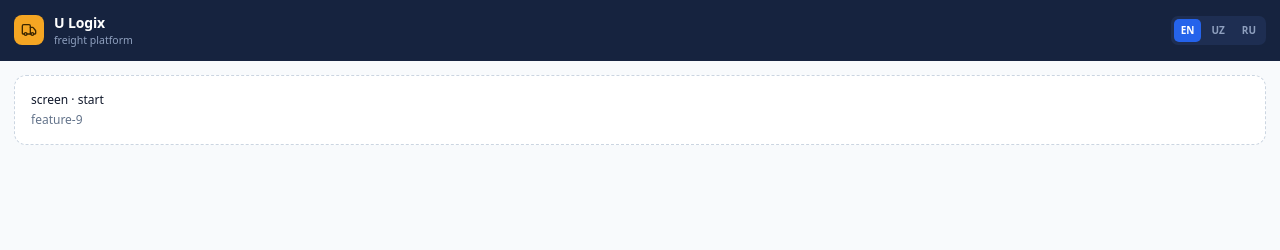
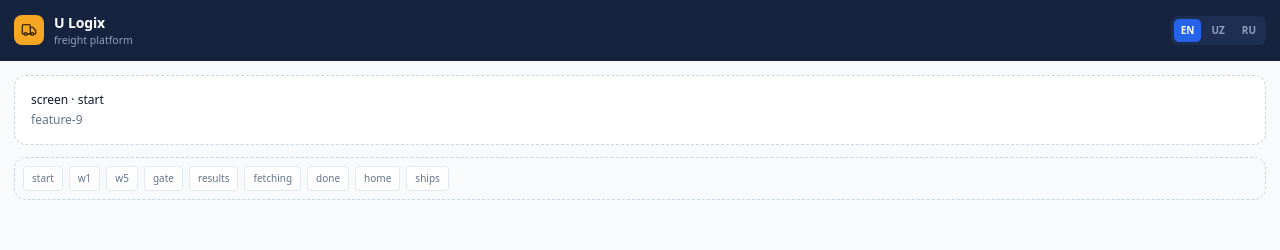
Before and after one commit to ghasnhhz/ui-logix, a Next.js app: page /tma in a window 1280 px wide. Shown: the top 250 px of the page. Built offline with nearby package versions, Linux system fonts and the light colour scheme; no server answers.

Commit message:
feat: add a dev-only screen jump bar for the mock
Co-Authored-By: Claude Opus 5 <noreply@anthropic.com>

```diff
--- a/src/components/tma/mini-app.tsx
+++ b/src/components/tma/mini-app.tsx
@@ -6,6 +6,7 @@ import type { MainButtonAction } from "@/lib/tma/main-button";
 import { TmaAppProvider, useTmaApp } from "./app-provider";
 import { HeaderBar } from "./header-bar";
 import { MessagesProvider } from "./messages-provider";
+import { JumpBar } from "./screens/jump-bar";
 import { ScaffoldScreen } from "./screens/scaffold-screen";
 import { ScreenFrame } from "./screen-frame";
 import { TabBar } from "./tab-bar";
@@ -85,6 +86,7 @@ function Screens() {
         name={state.screen}
         step={state.screen === "wizard" ? state.step : undefined}
       />
+      <JumpBar />
     </ScreenFrame>
   );
 }
--- /dev/null
+++ b/src/components/tma/screens/jump-bar.tsx
@@ -0,0 +1,46 @@
+"use client";
+
+import type { TmaAction } from "@/lib/tma/state";
+import { useTmaApp } from "../app-provider";
+import { useTelegram } from "../telegram-provider";
+
+// The comp ships a "JUMP TO A SCREEN" panel beside the phone so every state can
+// be reviewed without walking the funnel. This is that panel, for the mock only
+// (D-050): a real client never renders it, and Features 9–12 delete it as the
+// screens they own become reachable on their own.
+const JUMPS: { label: string; actions: TmaAction[] }[] = [
+  { label: "start", actions: [{ type: "go", screen: "start" }] },
+  { label: "w1", actions: [{ type: "goStep", step: 1 }] },
+  { label: "w5", actions: [{ type: "goStep", step: 5 }] },
+  { label: "gate", actions: [{ type: "goStep", step: 5 }, { type: "openGate" }] },
+  {
+    label: "results",
+    actions: [{ type: "fetchStart" }, { type: "fetchDone" }],
+  },
+  { label: "fetching", actions: [{ type: "fetchStart" }] },
+  { label: "done", actions: [{ type: "go", screen: "done" }] },
+  { label: "home", actions: [{ type: "signedIn" }, { type: "go", screen: "home" }] },
+  { label: "ships", actions: [{ type: "signedIn" }, { type: "go", screen: "ships" }] },
+];
+
+export function JumpBar() {
+  const { mock } = useTelegram();
+  const { dispatch } = useTmaApp();
+
+  if (!mock) return null;
+
+  return (
+    <div className="mt-3 flex flex-wrap gap-1.5 rounded-card border border-dashed border-border-strong p-2">
+      {JUMPS.map(({ label, actions }) => (
+        <button
+          key={label}
+          type="button"
+          onClick={() => actions.forEach(dispatch)}
+          className="cursor-pointer rounded-chip border border-border bg-surface px-2 py-1 font-mono text-[10px] text-ink-500 transition-colors duration-150 hover:text-ink"
+        >
+          {label}
+        </button>
+      ))}
+    </div>
+  );
+}
```
